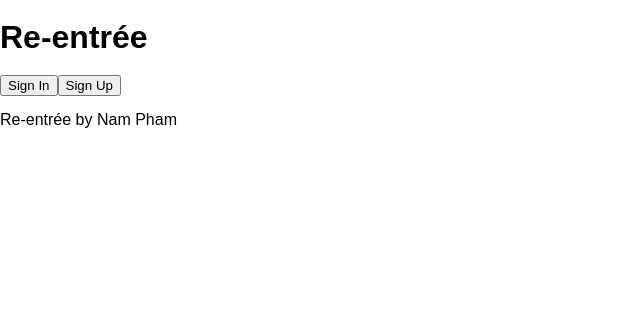
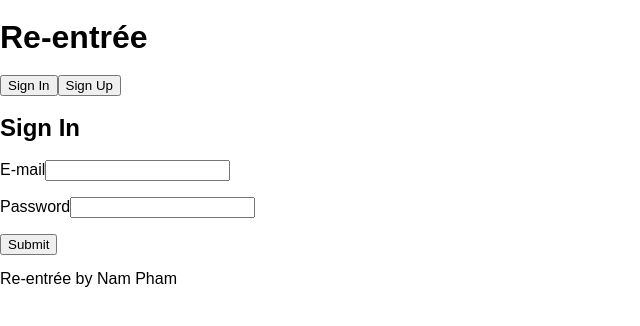
Before and after one commit to Nam-N-Pham/Capstone, a React (Vite) app in the folder ClientApp/: page / in a window 1280 px wide. Shown: the top 326 px of the page, without its empty margins (0-640 px from the left). Built offline with nearby package versions, Linux system fonts and the light colour scheme.

Commit message:
Created SignIn page

```diff
--- a/ClientApp/src/App.tsx
+++ b/ClientApp/src/App.tsx
@@ -1,5 +1,6 @@
 import React from 'react'
 import { Restaurants } from './pages/Restaurants'
+import { SignIn } from './pages/SignIn'
 import { SignUp } from './pages/SignUp'
 
 export function App() {
@@ -13,6 +14,21 @@ export function App() {
         </div>
       </header>
 
+      {/* <h2>Sign In</h2>
+      <form></form>
+      <p>
+        <label>E-mail</label>
+        <input type="text" name="e-mail" />
+      </p>
+      <p>
+        <label>Password</label>
+        <input type="text" name="password" />
+      </p>
+      <p>
+        <input type="submit" value="Submit" />
+      </p> */}
+      <SignIn />
+
       <footer>
         <p>Re-entrée by Nam Pham</p>
       </footer>
--- /dev/null
+++ b/ClientApp/src/pages/SignIn.tsx
@@ -0,0 +1,21 @@
+import React from 'react'
+
+export function SignIn() {
+  return (
+    <>
+      <h2>Sign In</h2>
+      <form></form>
+      <p>
+        <label>E-mail</label>
+        <input type="text" name="e-mail" />
+      </p>
+      <p>
+        <label>Password</label>
+        <input type="text" name="password" />
+      </p>
+      <p>
+        <input type="submit" value="Submit" />
+      </p>
+    </>
+  )
+}
```
